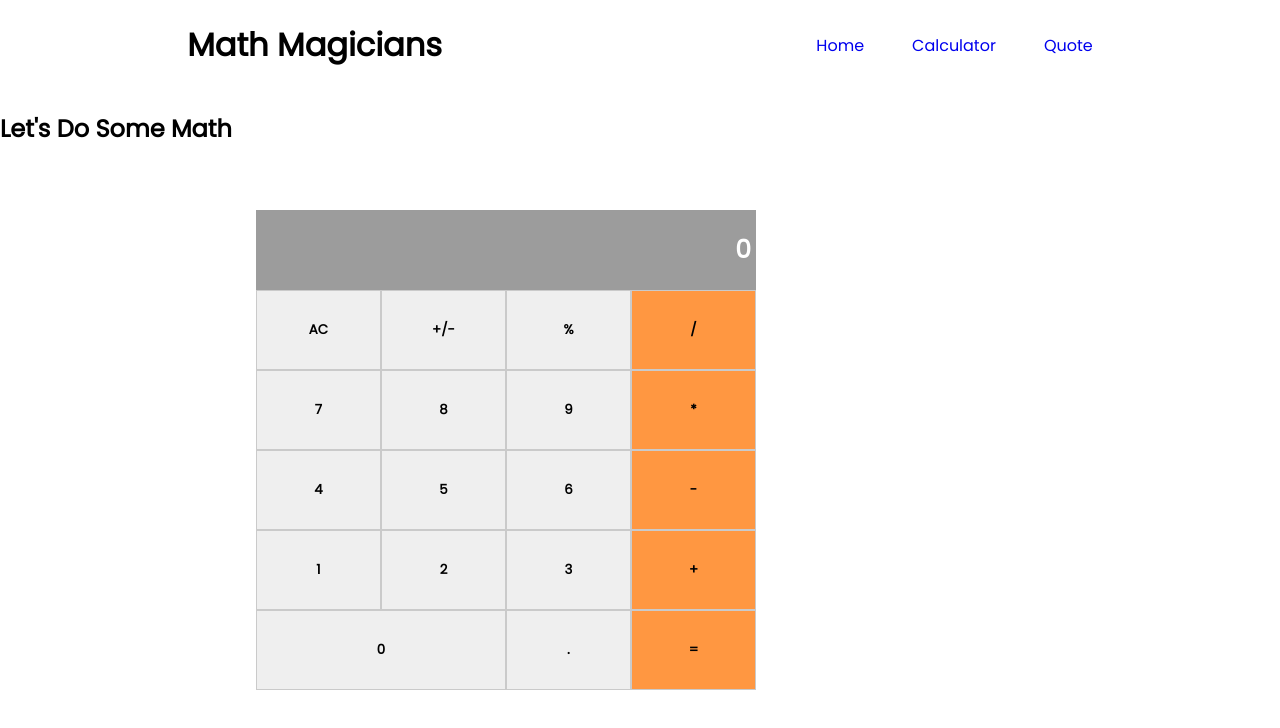
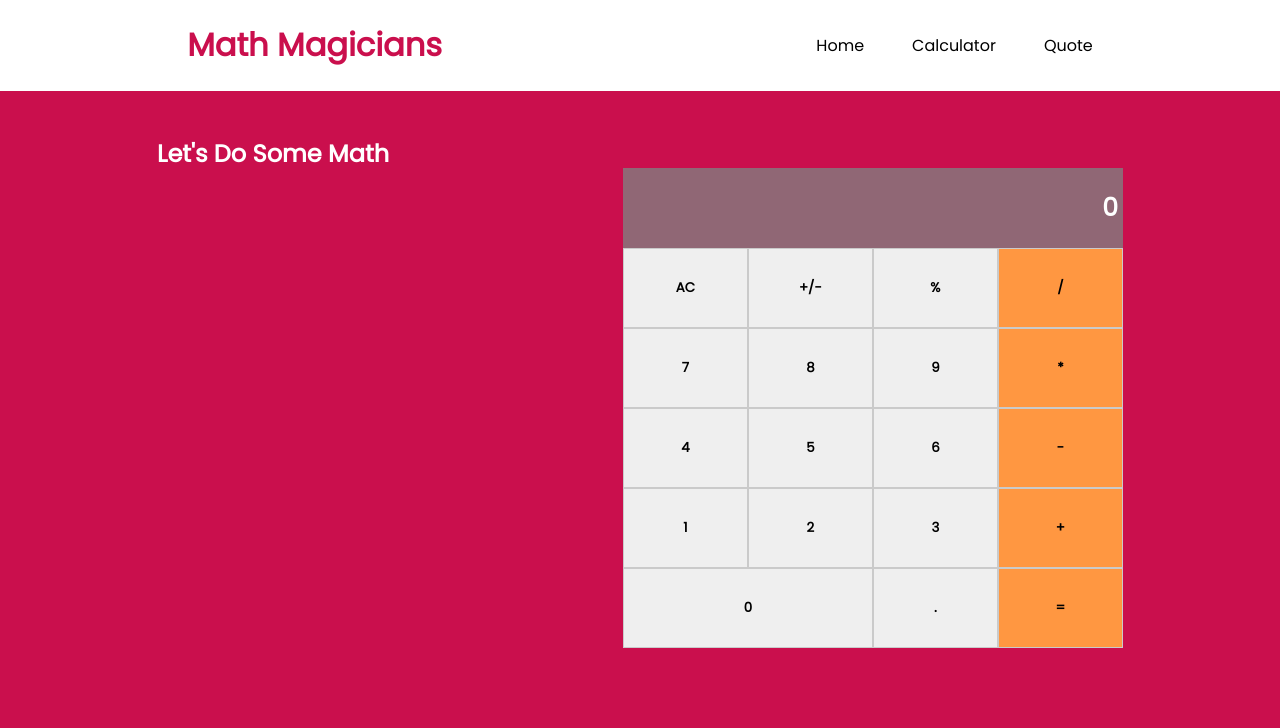
Before and after one commit to jonathanmunamire/Math-Magician, a React (Create React App) app: page /calculator in a window 1280 px wide. Shown: the top 728 px of the page. Built offline with nearby package versions, Linux system fonts and the light colour scheme.

Commit message:
Add Sstyles Home

```diff
--- /dev/null
+++ b/src/components/calculator.css
@@ -0,0 +1,45 @@
+.calculator_page {
+    display: flex;
+    justify-content: space-evenly;
+    background-color: rgb(202, 15, 77);
+    color: #fff;
+    min-height: 85vh;
+    padding: 2% 10% 2% 10%;
+}
+
+.parent {
+    display: grid;
+    grid-template-columns: repeat(4, 1fr);
+    grid-auto-rows: 80px;
+    width: 500px;
+    margin-left: 20%;
+    margin-top: 5%;
+    border: none;
+  }
+
+  .child {
+    border: 1px solid rgb(202, 202, 202);
+    font-family: 'Poppins', sans-serif;
+    font-weight: 700;
+  }
+
+  .output {
+    grid-column: 1/5;
+    padding-right: 1%;
+    display: grid;
+    align-items: center;
+    justify-content: end;
+    border: none;
+    font-size: 25px;
+    font-weight: 700;
+    color: #fff;
+    background-color: rgba(128, 128, 128, 0.781);
+  }
+
+  .zero {
+    grid-column: 1/3;
+  }
+
+  .orange {
+    background-color: rgb(255, 151, 65);
+  }
--- a/src/components/calculator.js
+++ b/src/components/calculator.js
@@ -1,5 +1,6 @@
 import React, { useState } from 'react';
 import calculate from '../logic/calculate';
+import './calculator.css';
 
 const Calculator = () => {
   const [state, setState] = useState({
@@ -22,7 +23,7 @@ const Calculator = () => {
   }
 
   return (
-    <div>
+    <div className="calculator_page">
       <h2>Let&apos;s Do Some Math</h2>
       <div className="parent">
         <div className="child output">{result || 0}</div>
--- /dev/null
+++ b/src/components/home.css
@@ -0,0 +1,6 @@
+.home_page {
+    background-color: rgb(202, 15, 77);
+    color: #fff;
+    min-height: 85vh;
+    padding: 2% 15% 2% 15%;
+}
--- a/src/components/home.js
+++ b/src/components/home.js
@@ -1,5 +1,7 @@
+import './home.css';
+
 const Home = () => (
-  <div>
+  <div className="home_page">
     <h2>Welcome to Our page!</h2>
     <p>
       Lorem ipsum dolor sit amet consectetur adipisicing elit. Maxime mollitia,
--- a/src/components/navbar.css
+++ b/src/components/navbar.css
@@ -1,6 +1,10 @@
 .navbar {
     display: flex;
     justify-content: space-around;
+}
+
+.nav_title {
+    color: rgb(202, 15, 77);
 }
 
 .links_list {
@@ -11,4 +15,9 @@
 
 .links_list a {
     text-decoration: none;
+    color: black;
 }
+
+.links_list a:hover {
+    color: rgb(202, 15, 77);
+}
--- a/src/components/navbar.js
+++ b/src/components/navbar.js
@@ -3,7 +3,7 @@ import { Link } from 'react-router-dom';
 
 const Navbar = () => (
   <header className="navbar">
-    <h1>Math Magicians</h1>
+    <h1 className="nav_title">Math Magicians</h1>
     <nav className="links_list">
       <Link to="/">Home</Link>
       <Link to="/calculator">Calculator</Link>
--- a/src/index.css
+++ b/src/index.css
@@ -16,40 +16,3 @@ code {
     'Courier New',
     monospace;
 }
-
-.parent {
-  display: grid;
-  grid-template-columns: repeat(4, 1fr);
-  grid-auto-rows: 80px;
-  width: 500px;
-  margin-left: 20%;
-  margin-top: 5%;
-  border: none;
-}
-
-.child {
-  border: 1px solid rgb(202, 202, 202);
-  font-family: 'Poppins', sans-serif;
-  font-weight: 700;
-}
-
-.output {
-  grid-column: 1/5;
-  padding-right: 1%;
-  display: grid;
-  align-items: center;
-  justify-content: end;
-  border: none;
-  font-size: 25px;
-  font-weight: 700;
-  color: #fff;
-  background-color: rgba(128, 128, 128, 0.781);
-}
-
-.zero {
-  grid-column: 1/3;
-}
-
-.orange {
-  background-color: rgb(255, 151, 65);
-}
```
